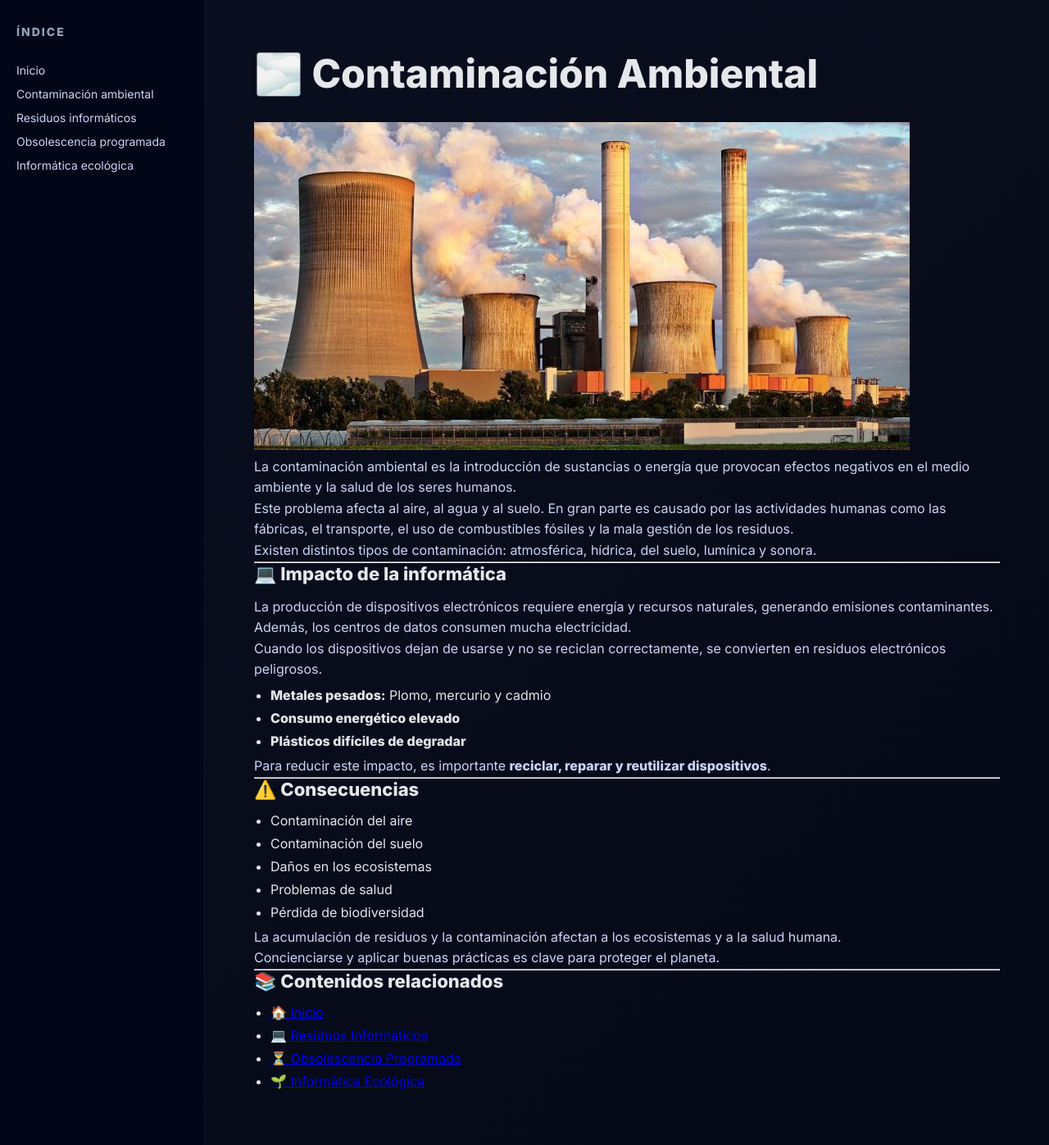
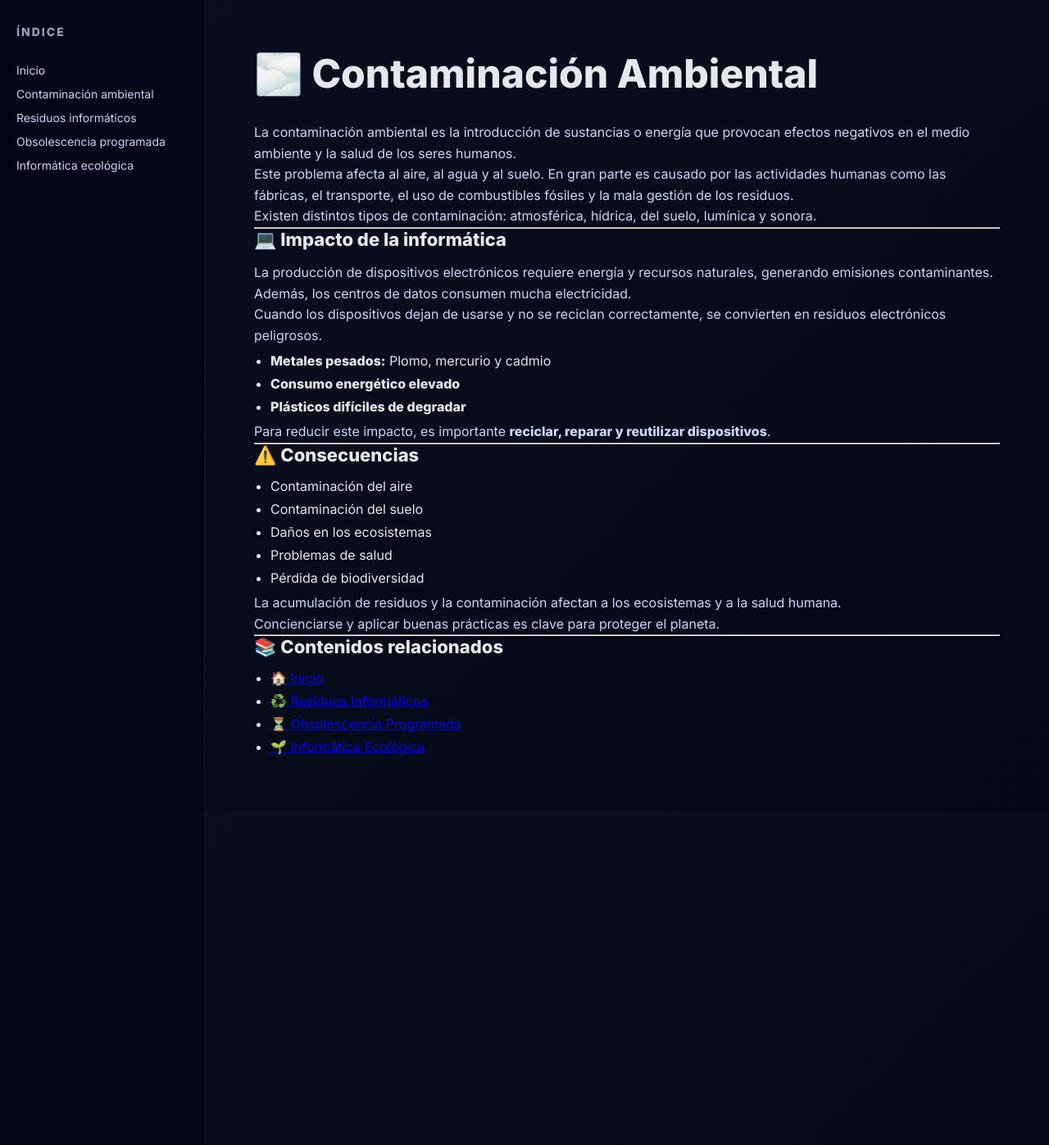
Before and after one commit to glizzlyy/informatica-ambiental, a Jekyll site: the page built from contaminacion.md, in a window 1280 px wide and 1397 px high. Shown: the whole window at 82% size. Built offline with Jekyll 4.4.1, drawn with Linux system fonts in a browser that asks for light colours; some of the changed lines change nothing that is shown.

Commit message:
Update contaminacion.md

```diff
--- a/contaminacion.md
+++ b/contaminacion.md
@@ -5,20 +5,15 @@ title: 🌫️ Contaminación Ambiental
 
 # 🌫️ Contaminación Ambiental
 
-![Contaminación Ambiental](img/contaminacion.jpg)
-
 La contaminación ambiental es la introducción de sustancias o energía que provocan efectos negativos en el medio ambiente y la salud de los seres humanos.
-
 Este problema afecta al aire, al agua y al suelo. En gran parte es causado por las actividades humanas como las fábricas, el transporte, el uso de combustibles fósiles y la mala gestión de los residuos.
-
 Existen distintos tipos de contaminación: atmosférica, hídrica, del suelo, lumínica y sonora.
 
 ---
 
-## 💻 Impacto de la informática
+## 💻 Impacto de la informática {#impacto}
 
 La producción de dispositivos electrónicos requiere energía y recursos naturales, generando emisiones contaminantes. Además, los centros de datos consumen mucha electricidad.
-
 Cuando los dispositivos dejan de usarse y no se reciclan correctamente, se convierten en residuos electrónicos peligrosos.
 
 - **Metales pesados:** Plomo, mercurio y cadmio
@@ -29,7 +24,7 @@ Para reducir este impacto, es importante **reciclar, reparar y reutilizar dispos
 
 ---
 
-## ⚠️ Consecuencias
+## ⚠️ Consecuencias {#consecuencias}
 
 - Contaminación del aire
 - Contaminación del suelo
@@ -38,14 +33,13 @@ Para reducir este impacto, es importante **reciclar, reparar y reutilizar dispos
 - Pérdida de biodiversidad
 
 La acumulación de residuos y la contaminación afectan a los ecosistemas y a la salud humana.
-
 Concienciarse y aplicar buenas prácticas es clave para proteger el planeta.
 
 ---
 
-## 📚 Contenidos relacionados
+## 📚 Contenidos relacionados {#contenido}
 
 - [🏠 Inicio](README.md)
-- [💻 Residuos Informáticos](residuos.md)
+- [♻️ Residuos Informáticos](residuos.md)
 - [⏳ Obsolescencia Programada](obsolescencia.md)
 - [🌱 Informática Ecológica](informatica-ecologica.md)
```
